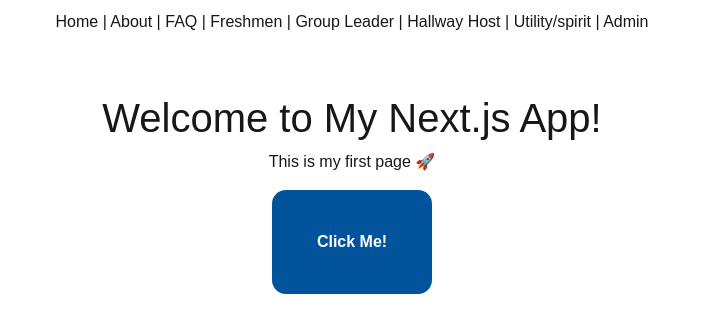
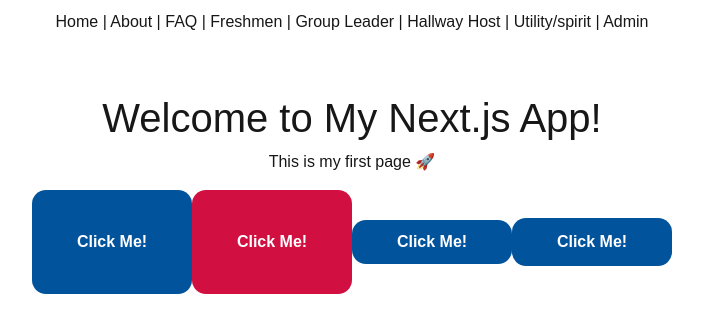
Before and after one commit to AvatarNit/royal_rumble_app, a Next.js app: page / in a window 1280 px wide. Shown: the top 332 px of the page, without its empty margins (288-991 px from the left). Built offline with nearby package versions, Linux system fonts and the light colour scheme.

Commit message:
debugged red buttons

```diff
--- a/src/app/components/adminButtons.tsx
+++ b/src/app/components/adminButtons.tsx
@@ -1,7 +1,7 @@
 "use client";
 
 import React from "react";
-export default function Buttons({
+export default function AdminButtons({
   children,
   link = "#",
 }: {
--- a/src/app/components/redbuttons.tsx
+++ b/src/app/components/redbuttons.tsx
@@ -1,7 +1,7 @@
 "use client";
 
 import React from "react";
-export default function redButtons({
+export default function RedButtons({
   children,
   link = "#",
 }: {
--- a/src/app/page.tsx
+++ b/src/app/page.tsx
@@ -1,10 +1,16 @@
 import MentorButtons from "./components/mentorButtons";
+import AdminButtons from "./components/adminButtons";
+import LongButtons from "./components/longButtons";
+import RedButtons from "./components/redButtons";
 export default function Home() {
   return (
     <main style={{ textAlign: "center", paddingTop: "50px" }}>
       <h1>Welcome to My Next.js App!</h1>
       <p>This is my first page 🚀</p>
       <MentorButtons link="/about">Click Me!</MentorButtons>
+      <RedButtons link="/about">Click Me!</RedButtons>
+      <LongButtons link="/about">Click Me!</LongButtons>
+      <AdminButtons link="/about">Click Me!</AdminButtons>
     </main>
   );
 }
```
